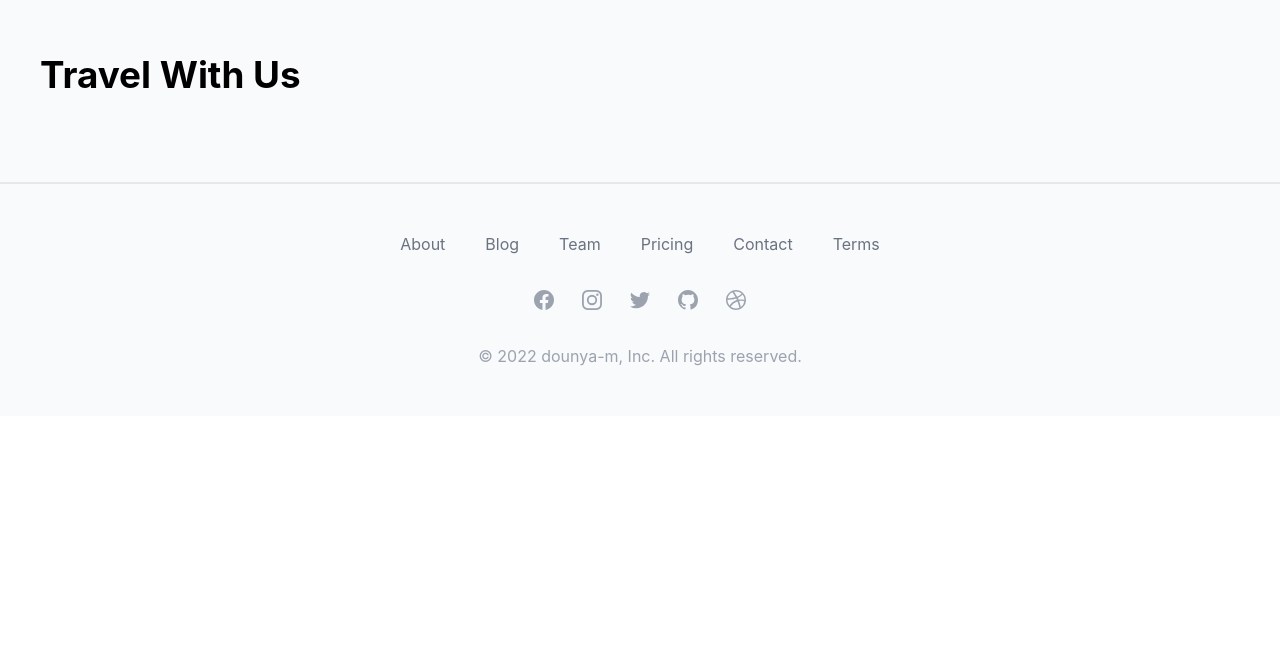
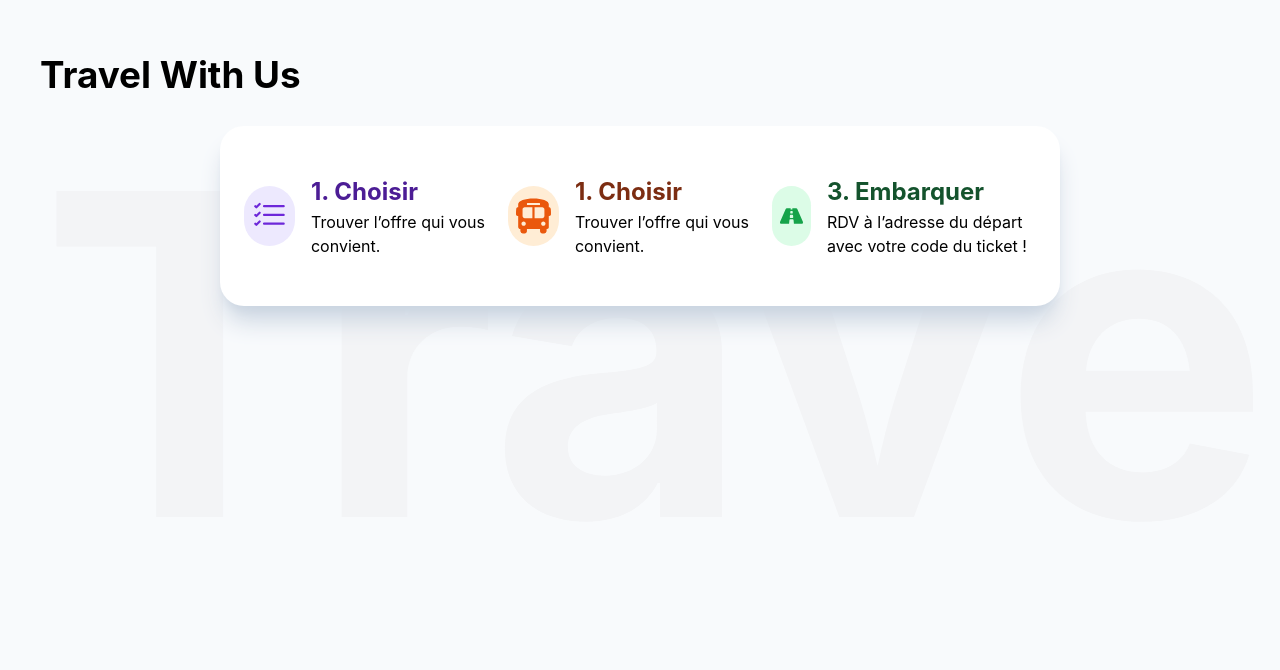
Before and after one commit to dounya-m/travel-frontend, a React (Create React App) app: page / in a window 1280 px wide. Shown: the part 1470-2140 px from the top of the page. Before the commit the page ends 1886 px from the top, so only its background shows below. Built offline with nearby package versions, Linux system fonts and the light colour scheme.

Commit message:
landing page version beta

```diff
--- a/src/componenets/home/Travel.jsx
+++ b/src/componenets/home/Travel.jsx
@@ -1,12 +1,36 @@
 import React from 'react'
+import {BsListCheck} from 'react-icons/bs'
+import {FaBusAlt} from 'react-icons/fa'
+import {FaRoad} from 'react-icons/fa'
 
 function Travel() {
   return (
-    <div className='relativ mt-[2rem] p-10'>
-        <div>
+    <div className=' mt-[2rem] p-10'>
             <h2 className='text-[2.3rem] capitalize font-bold'>Travel with us</h2>
-            {/* <p className=' text-[30rem] text-center font-bold text-gray-100 absolute'>Travel</p> */}
-        </div>
+                <div className='grid justify-center px-6 bg-white lg:grid-cols-3 w-[70%] m-auto mt-6 py-12 rounded-3xl shadow-xl shadow-slate-300 z-40 relative'>
+                    <section className='flex items-center gap-4 '>
+                        <BsListCheck className='p-2 text-6xl rounded-full text-violet-700 bg-violet-100' />
+                        <div>
+                            <h4 className=' text-[1.5rem] font-bold text-violet-900'>1. Choisir</h4>
+                            <p>Trouver l’offre qui vous convient.</p>
+                        </div>
+                    </section>
+                    <section className='flex items-center gap-4'>
+                        <FaBusAlt className='p-2 text-6xl text-orange-600 bg-orange-100 rounded-full' />
+                        <div>
+                            <h4 className=' text-[1.5rem] font-bold text-orange-900'>1. Choisir</h4>
+                            <p>Trouver l’offre qui vous convient.</p>
+                        </div>
+                    </section>
+                    <section className='flex items-center gap-4'>
+                        <FaRoad className='p-2 text-6xl text-green-600 bg-green-100 rounded-full' />
+                        <div>
+                            <h4 className=' text-[1.5rem] font-bold text-green-900'>3. Embarquer</h4>
+                            <p>RDV à l’adresse du départ avec votre code du ticket !</p>
+                        </div>
+                    </section>
+                </div>
+                <p className=' text-[28rem] text-center font-bold text-gray-100  -mt-[18rem]'>Travel</p>
     </div>
   )
 }
```
